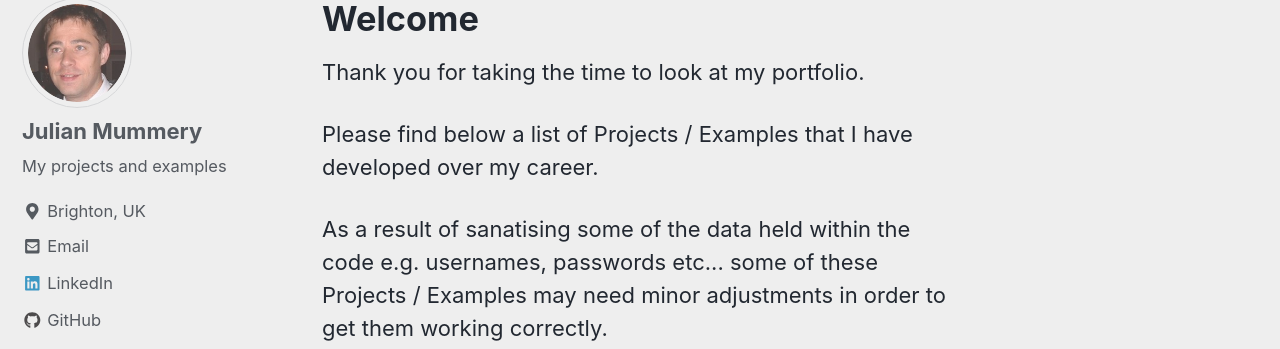
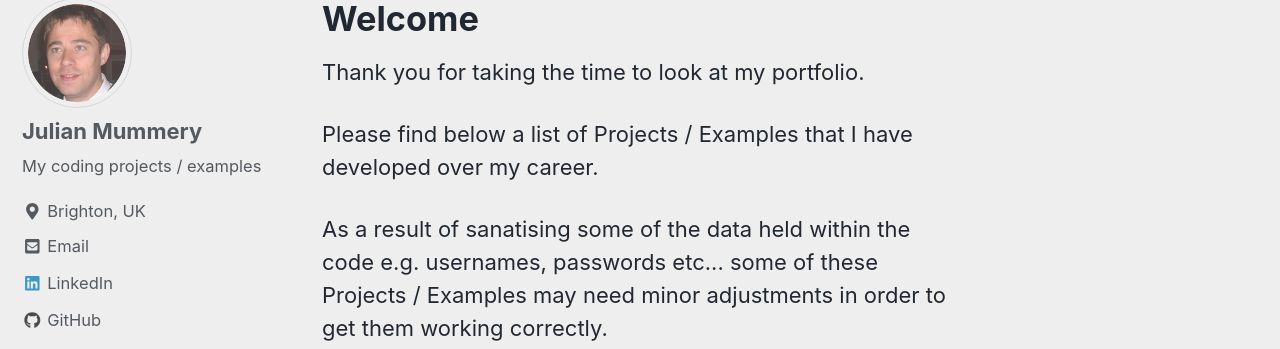
Before and after one commit to julianmummery/julianmummery.github.io, a Jekyll site: the page built from index.html, in a window 1280 px wide. Shown: the part 434-783 px from the top of the page. Built offline with Jekyll 4.4.1, drawn with Linux system fonts in a browser that asks for light colours; nearby versions of some CDN libraries; the list of posts is cut into pages by our own code.

Commit message:
Update _config.yml

```diff
--- a/_config.yml
+++ b/_config.yml
@@ -20,7 +20,7 @@ title                    : "Developer Portfolio"
 title_separator          : "-"
 name                     : "Julian Mummery"
 description              : "A Developer Portfolio of my Projects and Examples."
-url                      : https://julianmummery.github.io/
+url                      : "https://julianmummery.github.io/"
 baseurl                  : # the subpath of your site, e.g. "/blog"
 repository               : # GitHub username/repo-name e.g. "mmistakes/minimal-mistakes"
 teaser                   : # path of fallback teaser image, e.g. "/assets/images/500x300.png"
@@ -102,11 +102,11 @@ analytics:
 author:
   name             : "Julian Mummery"
   avatar           : "/assets/images/bio-jm.png"
-  bio              : "My projects and examples"
+  bio              : "My coding projects / examples"
   location         : "Brighton, UK"
   email            : "julianmummery@gmail.com"
   uri              :
-  home             : # null (default), "absolute or relative url to link to author home"
+  home             : "https://julianmummery.github.io/"
   bitbucket        :
   codepen          :
   dribbble         :
```
